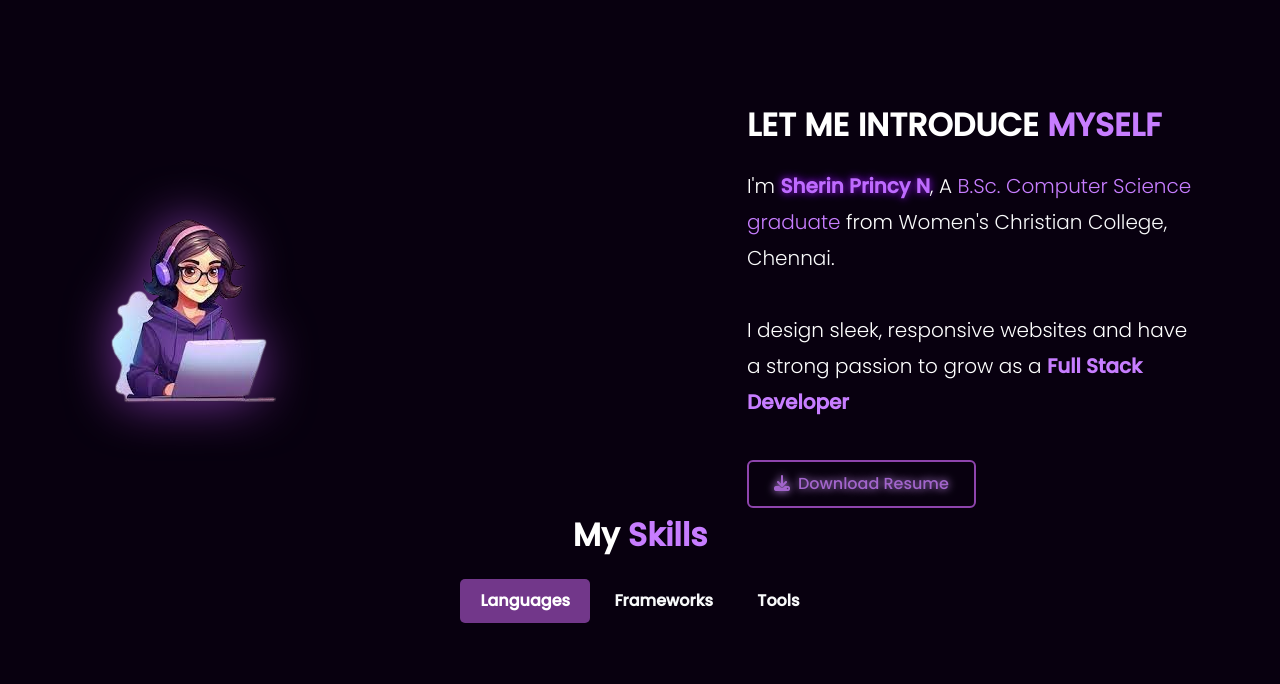
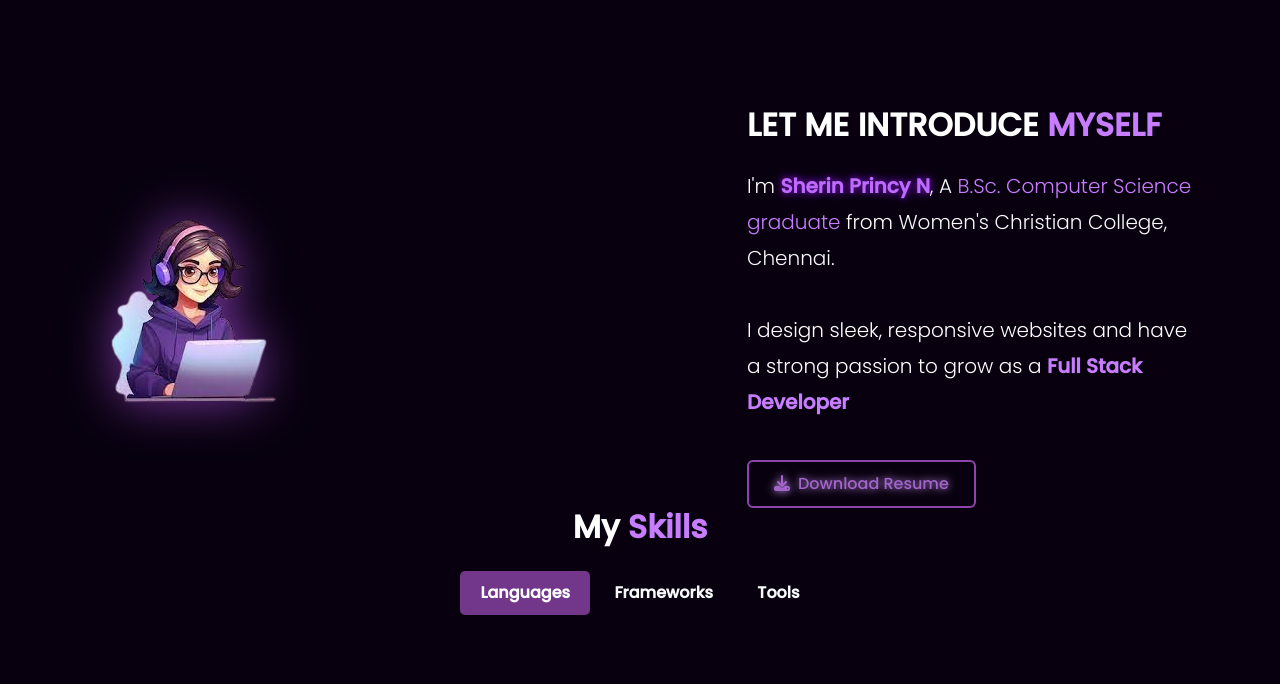
Before and after one commit to Sherina-13/Sherina-13, a plain HTML site: page index.html in a window 1280 px wide. Shown: the part 802-1486 px from the top of the page. Drawn offline with nearby package versions, Linux system fonts and the light colour scheme; a script that the page names is missing.

Commit message:
Update index.html

```diff
--- a/index.html
+++ b/index.html
@@ -102,7 +102,7 @@
     </section>
 
     <!-- About  -->
-    <section id="about" class="py-2">
+    <section id="about" class="mt-2">
         <div class="container">
             <div class="row align-items-center justify-content-between">
                 <div class="col-md-6 text-white" data-aos="fade-right">
```
